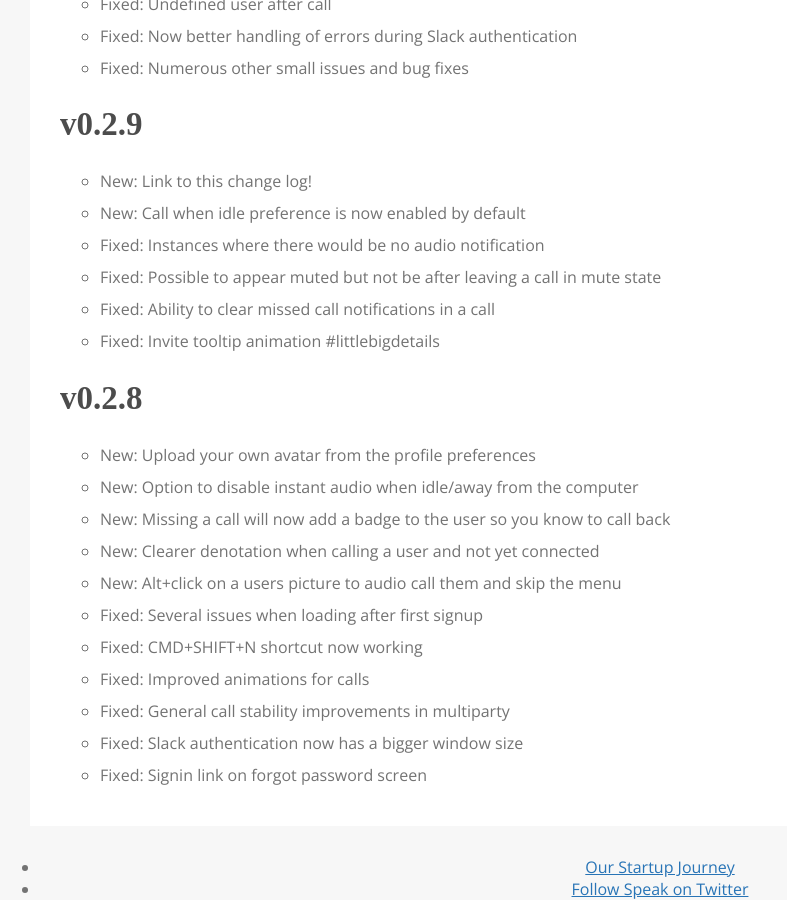
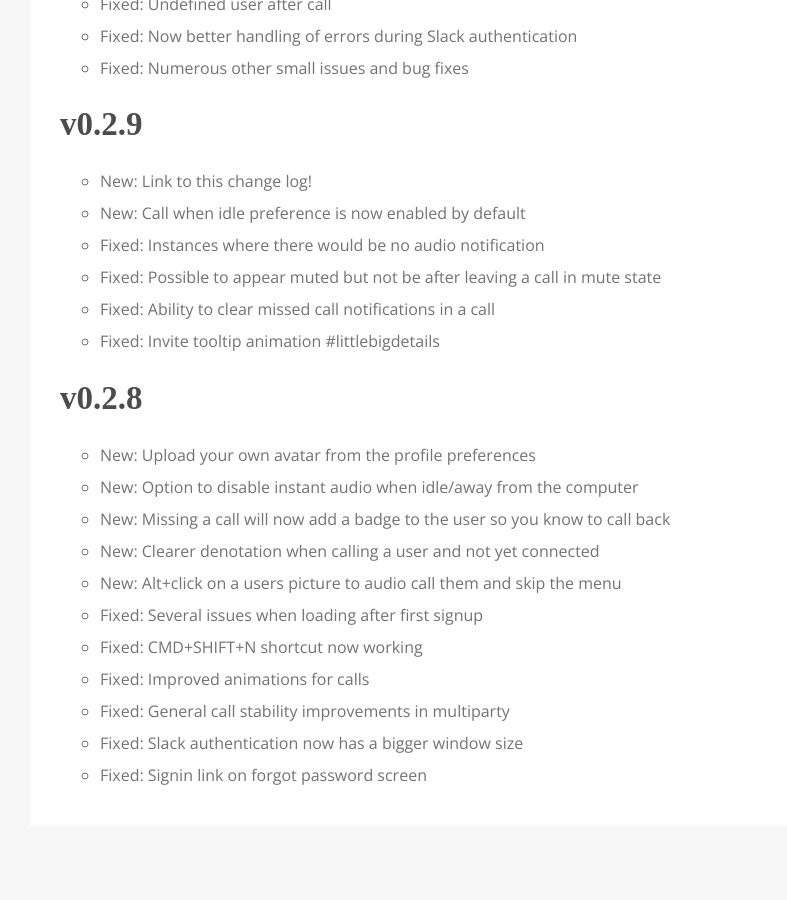
Before and after one commit to speak/website, a Jekyll site: the page built from changelog/index.html, in a window 1280 px wide and 900 px high, scrolled down 2136 px. Shown: the whole window, without its empty margins (0-787 px from the left). Built offline with Jekyll 4.4.1, drawn with Linux system fonts in a browser that asks for light colours; nearby versions of some CDN libraries; after the commit the page ends 2962 px from its top, so only the background shows below that.

Commit message:
also remove footer

```diff
--- a/_layouts/post.html
+++ b/_layouts/post.html
@@ -28,12 +28,6 @@
       <section>
           {{ content }}
       </section>
-      <footer>
-        <ul>
-          <li><a href="http://blog.speak.io/tag/startup-journal/">Our Startup Journey</a></li>
-          <li><a href="http://www.twitter.com/speak_io">Follow Speak on Twitter</a></li>
-        </ul>
-      </footer>
     </div>
 
     <!-- GA Tracking Code -->
```
